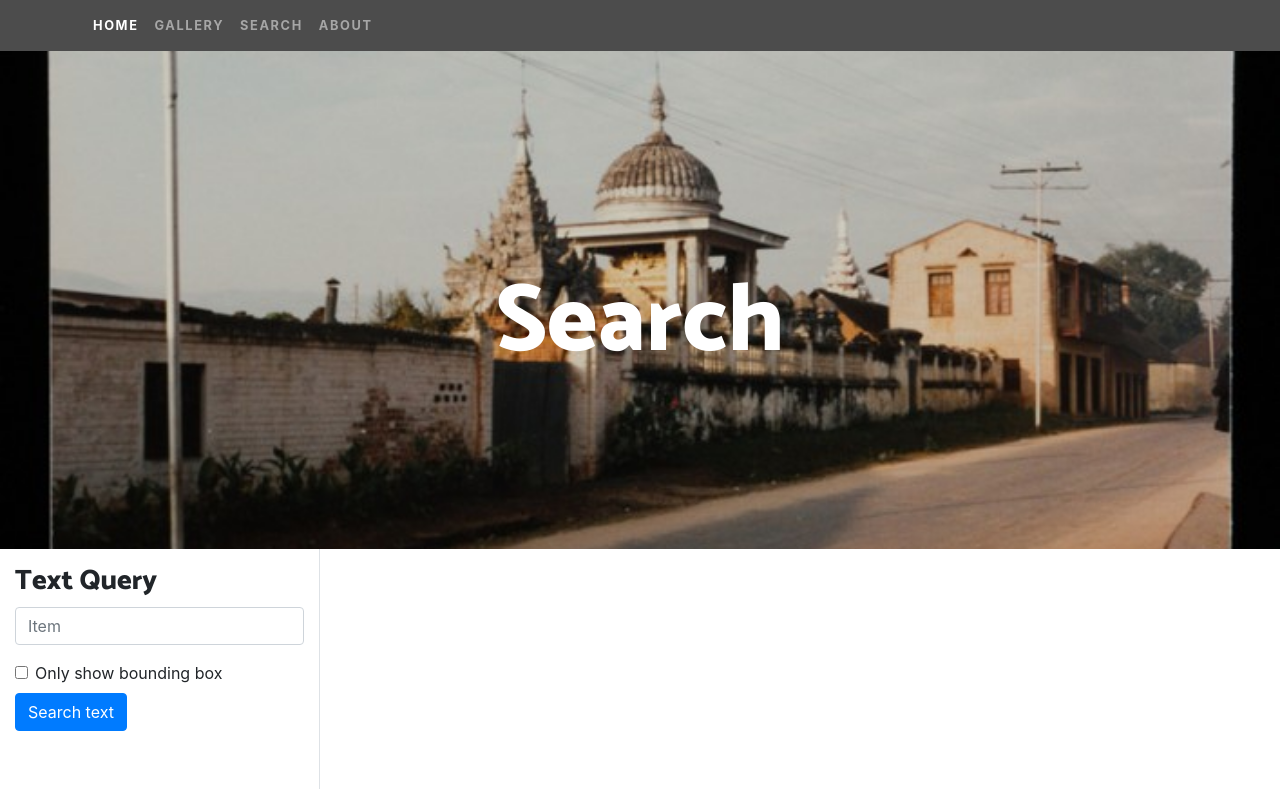
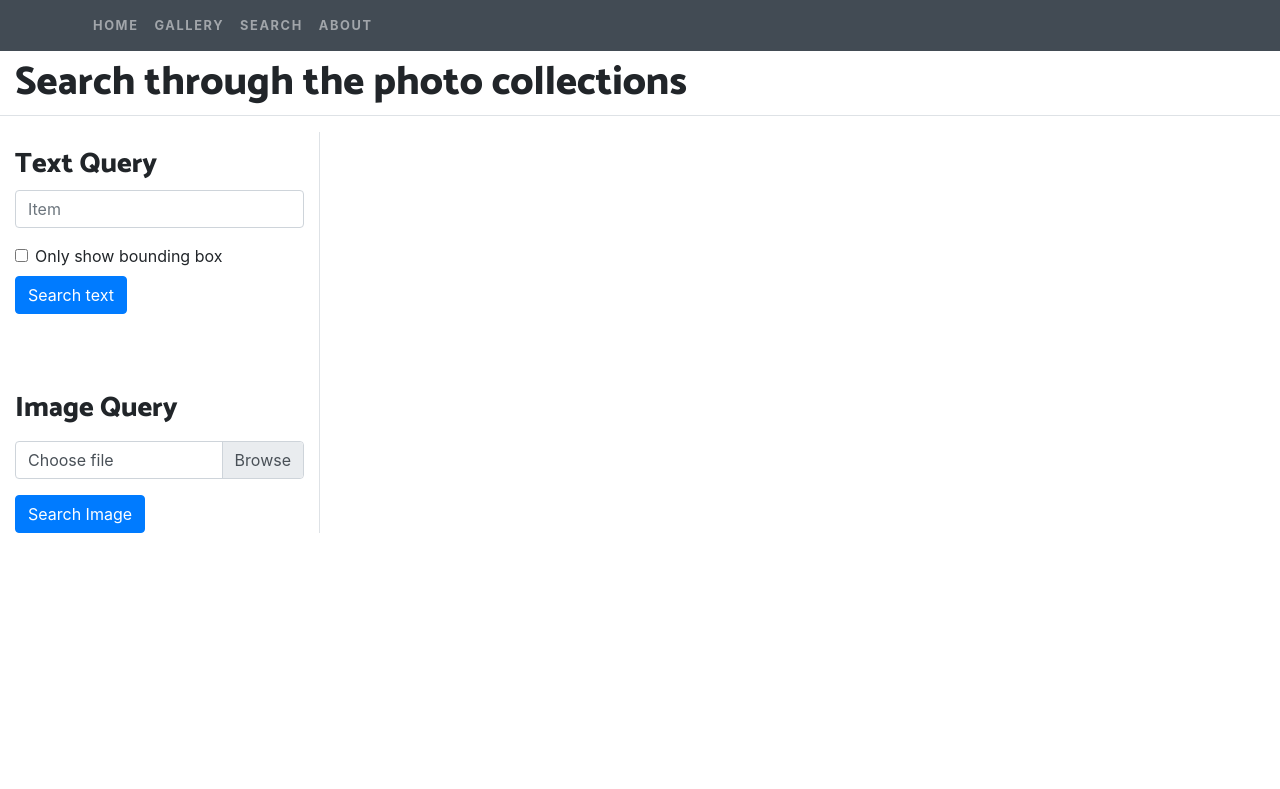
Before and after one commit to JanMaxime/terzani_online_museum, a Flask app: page /search in a window 1280 px wide. Shown: the top 789 px of the page. After the commit the page ends 533 px from the top, so only its background shows below. Run offline with Flask 2, Linux system fonts and the light colour scheme; parts of the project's set-up code (start-up, migrations or seed data) failed here and were passed over; some libraries are stand-ins or nearby versions.

Commit message:
change page headers

```diff
--- a/website/templates/base.html
+++ b/website/templates/base.html
@@ -44,11 +44,11 @@
 <body>
 
     <!-- Navigation -->
-    <nav class="navbar navbar-expand-lg navbar-dark navbar-custom">
+    <nav class="navbar navbar-expand-lg navbar-dark col-12 navbar-custom" style="background-color: #424B54;">
         <div class="container">
             <ul class="navbar-nav">
-                <li class="nav-item active">
-                    <a class="nav-link" href="/">Home <span class="sr-only">(current)</span></a>
+                <li class="nav-item">
+                    <a class="nav-link" href="/">Home</a>
                 </li>
                 <li class="nav-item">
                     <a class="nav-link" href="/gallery">Gallery</a>
--- a/website/templates/search.html
+++ b/website/templates/search.html
@@ -1,11 +1,11 @@
 {% extends "base.html" %} {% block title %}Search{%endblock%} {% block scripts %} {%endblock%} {% block body %}
-<header class="masthead text-center text-white">
-    <div class="masthead-content">
-      <div class="container">
-        <h2 class="masthead-heading mb-10">Search</h2>
-      </div>
+
+
+<header>
+    <div class="col-12 mt-2 mb-3 border-bottom">
+        <h1>Search through the photo collections</h1>
     </div>
-  </header>
+</header>
 
 <div class="container-fluid">
     <div class="row">
```
Also changed, not shown: website/templates/gallery.html (+19 -9 lines), website/templates/home.html (+6 -10 lines), website/static/images/background.jpg, 2 other files.
